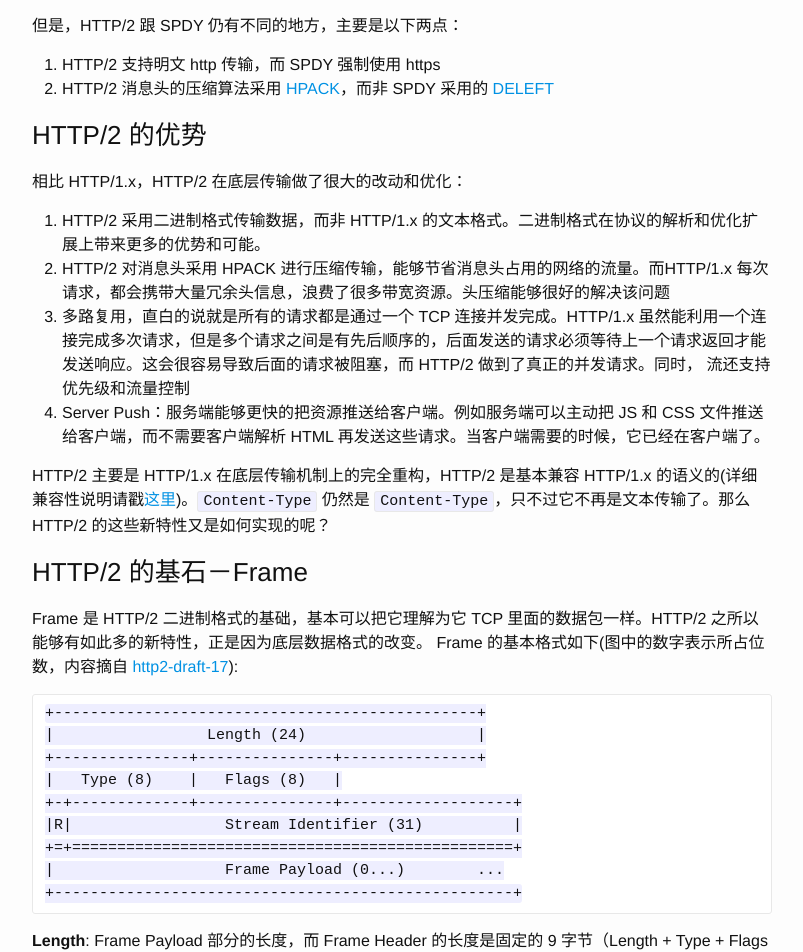
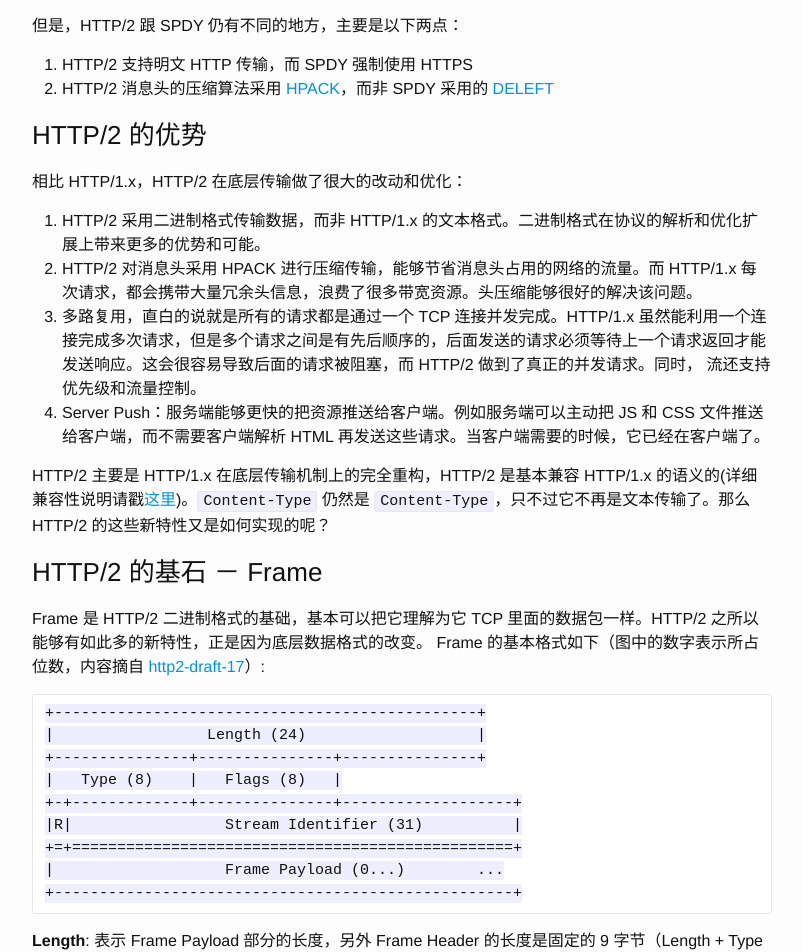
Before and after one commit to upyun/upyun.github.io, a Jekyll site: the page built from _posts/2015-05-13-http2.markdown, in a window 1280 px wide and 1400 px high, scrolled down 351 px. Shown: the top 952 px of the window, without its empty margins (238-1041 px from the left). Built offline with Jekyll 4.4.1, drawn with Linux system fonts in a browser that asks for light colours; comment, search, counter and statistics services are not loaded; some of the changed text lies outside the part shown.

Commit message:
fix typo, change image url

```diff
--- a/_posts/2015-05-13-http2.markdown
+++ b/_posts/2015-05-13-http2.markdown
@@ -7,25 +7,28 @@ comments: true
 ---
 
 ### HTTP/2 源自 SPDY/2
-SPDY 系列协议由谷歌开发，于 2009 年公开。它的设计目标是降低 50% 的页面加载时间。当下很多著名的互联网公司都在自己的网站或 APP 中采用了 SPDY 系列协议(当前最新版本是 SPDY/3.1)，因为它对性能的提升是显而易见的。主流的浏览器(谷歌、火狐、Opera) 也都早已经支持 SPDY，它已经成为了工业标准，HTTP Working-Group 最终决定以 SPDY/2 为基础，开发 HTTP/2。
+
+SPDY 系列协议由谷歌开发，于 2009 年公开。它的设计目标是降低 50% 的页面加载时间。当下很多著名的互联网公司都在自己的网站或 APP 中采用了 SPDY 系列协议（当前最新版本是 SPDY/3.1），因为它对性能的提升是显而易见的。主流的浏览器（谷歌、火狐、Opera）也都早已经支持 SPDY，它已经成为了工业标准，HTTP Working-Group 最终决定以 SPDY/2 为基础，开发 HTTP/2。
 
 但是，HTTP/2 跟 SPDY 仍有不同的地方，主要是以下两点：
 
-1. HTTP/2 支持明文 http 传输，而 SPDY 强制使用 https
+1. HTTP/2 支持明文 HTTP 传输，而 SPDY 强制使用 HTTPS
 2. HTTP/2 消息头的压缩算法采用 [HPACK](http://http2.github.io/http2-spec/compression.html)，而非 SPDY 采用的 [DELEFT](http://zh.wikipedia.org/wiki/DEFLATE)
 
 ### HTTP/2 的优势
+
 相比 HTTP/1.x，HTTP/2 在底层传输做了很大的改动和优化：
 
 1. HTTP/2 采用二进制格式传输数据，而非 HTTP/1.x 的文本格式。二进制格式在协议的解析和优化扩展上带来更多的优势和可能。
-2. HTTP/2 对消息头采用 HPACK 进行压缩传输，能够节省消息头占用的网络的流量。而HTTP/1.x 每次请求，都会携带大量冗余头信息，浪费了很多带宽资源。头压缩能够很好的解决该问题
-3. 多路复用，直白的说就是所有的请求都是通过一个 TCP 连接并发完成。HTTP/1.x 虽然能利用一个连接完成多次请求，但是多个请求之间是有先后顺序的，后面发送的请求必须等待上一个请求返回才能发送响应。这会很容易导致后面的请求被阻塞，而 HTTP/2 做到了真正的并发请求。同时， 流还支持优先级和流量控制
+2. HTTP/2 对消息头采用 HPACK 进行压缩传输，能够节省消息头占用的网络的流量。而 HTTP/1.x 每次请求，都会携带大量冗余头信息，浪费了很多带宽资源。头压缩能够很好的解决该问题。
+3. 多路复用，直白的说就是所有的请求都是通过一个 TCP 连接并发完成。HTTP/1.x 虽然能利用一个连接完成多次请求，但是多个请求之间是有先后顺序的，后面发送的请求必须等待上一个请求返回才能发送响应。这会很容易导致后面的请求被阻塞，而 HTTP/2 做到了真正的并发请求。同时， 流还支持优先级和流量控制。
 4. Server Push：服务端能够更快的把资源推送给客户端。例如服务端可以主动把 JS 和 CSS 文件推送给客户端，而不需要客户端解析 HTML 再发送这些请求。当客户端需要的时候，它已经在客户端了。
 
 HTTP/2 主要是 HTTP/1.x 在底层传输机制上的完全重构，HTTP/2 是基本兼容 HTTP/1.x 的语义的(详细兼容性说明请戳[这里](https://tools.ietf.org/html/draft-ietf-httpbis-http2-17#section-8))。`Content-Type` 仍然是 `Content-Type`，只不过它不再是文本传输了。那么 HTTP/2 的这些新特性又是如何实现的呢？
 
-### HTTP/2 的基石－Frame
-Frame 是 HTTP/2 二进制格式的基础，基本可以把它理解为它 TCP 里面的数据包一样。HTTP/2 之所以能够有如此多的新特性，正是因为底层数据格式的改变。 Frame 的基本格式如下(图中的数字表示所占位数，内容摘自  [http2-draft-17](https://tools.ietf.org/html/draft-ietf-httpbis-http2-17)):
+### HTTP/2 的基石 － Frame
+
+Frame 是 HTTP/2 二进制格式的基础，基本可以把它理解为它 TCP 里面的数据包一样。HTTP/2 之所以能够有如此多的新特性，正是因为底层数据格式的改变。 Frame 的基本格式如下（图中的数字表示所占位数，内容摘自 [http2-draft-17](https://tools.ietf.org/html/draft-ietf-httpbis-http2-17)）:
 
 ~~~
 +-----------------------------------------------+
@@ -38,31 +41,34 @@ Frame 是 HTTP/2 二进制格式的基础，基本可以把它理解为它 TCP
 |                   Frame Payload (0...)        ...
 +---------------------------------------------------+
 ~~~
-**Length**: Frame Payload 部分的长度，而 Frame Header  的长度是固定的 9 字节（Length + Type + Flags + R + Stream Identifier = 72 bit）。
 
-**Type**: 区分这个 Frame Payload 存储的数据是属于 HTTP Header 或者 HTTP Body，以及 HTTP/2 新定义了一些其他的 Frame Type。例如，这个字段为 0 时，表示 DATA 类型(即 HTTP/1.x 里的 Body 部分数据)
+**Length**: 表示 Frame Payload 部分的长度，另外 Frame Header  的长度是固定的 9 字节（Length + Type + Flags + R + Stream Identifier = 72 bit）。
 
-**Flags**: 共 8 位， 每位都起标记作用。每种不同的 Frame Type 都有不同的 Frame Flags。例如发送最后一个 DATA 类型的 Frame 时，就会将 Flags 最后一位设置 1（`flags &= 0x01`），表示 END_STREAM：表示这个 Frame 是流的最后一个数据包。
+**Type**: 区分这个 Frame Payload 存储的数据是属于 HTTP Header 还是 HTTP Body；另外 HTTP/2 新定义了一些其他的 Frame Type，例如，这个字段为 0 时，表示 DATA 类型（即 HTTP/1.x 里的 Body 部分数据）
 
-**R**: 保留位
+**Flags**: 共 8 位， 每位都起标记作用。每种不同的 Frame Type 都有不同的 Frame Flags。例如发送最后一个 DATA 类型的 Frame 时，就会将 Flags 最后一位设置 1（`flags &= 0x01`），表示 END_STREAM，说明这个 Frame 是流的最后一个数据包。
+
+**R**: 保留位。
 
 **Stream Identifier**: 流 ID，当客户端和服务端建立 TCP 链接时，就会先发送一个 Stream ID = 0 的流，用来做些初始化工作。之后客户端和服务端从 1 开始发送请求/响应。
 
 Frame 由 Frame Header 和 Frame Payload 两部分组成。不论是原来的 HTTP Header 还是 HTTP Body，在 HTTP/2 中，都将这些数据存储到 Frame Payload，组成一个个 Frame，再发送响应/请求。通过 Frame Header 中的 Type 区分这个 Frame 的类型。由此可见语义并没有太大变化，而是数据的格式变成二进制的 Frame。二者的转换和关系如下图:
-![HTTP/1.x 数据转换为 HTTP/2](http://as344.b0.upaiyun.com/屏幕快照%202015-05-04%20上午10.17.14.png)
+
+![HTTP/1.x 数据转换为 HTTP/2]({{ site.remoteurl }}/assets/http2.png)
 
 [图片引用自这里](http://chimera.labs.oreilly.com/books/1230000000545/ch12.html#HTTP2_FRAMING_LAYER)
 
 ### 为 HTTP/2 头压缩专门设计的 [HPACK](http://http2.github.io/http2-spec/compression.html)
+
 如果我们约定将常用的请求比如 `GET /index.html` 用一个 1 来表示，`POST /index.html` 用 2 来表示。那么是不是可以节省很多字节？
 
-为 HTTP/2 的专门量身打造的  HAPCK 便是类似这样的思路延伸。它使用一份索引表来定义常用的 HTTP Header。把常用的 HTTP Header 存放在表里。请求的时候便只需要发送在表里的索引位置即可。例如：`:method=GET` 使用索引值 2 表示，`:path=/index.html`使用索引值 5 表示（完整的列表参考：[HPACK Static Table](http://http2.github.io/http2-spec/compression.html#rfc.section.A)）。只要给服务端发送一个 Frame，该 Frame 的 Payload 部分存储 `0x8285`，Frame 的 Type 设置为 Header 类型，便可表示这个 Frame 属于 HTTP header，请求的内容是：
+为 HTTP/2 的专门量身打造的  HAPCK 便是类似这样的思路延伸。它使用一份索引表来定义常用的 HTTP Header。把常用的 HTTP Header 存放在表里。请求的时候便只需要发送在表里的索引位置即可。例如 `:method=GET` 使用索引值 2 表示，`:path=/index.html` 使用索引值 5 表示（完整的列表参考：[HPACK Static Table](http://http2.github.io/http2-spec/compression.html#rfc.section.A)）。只要给服务端发送一个 Frame，该 Frame 的 Payload 部分存储 `0x8285`，Frame 的 Type 设置为 Header 类型，便可表示这个 Frame 属于 HTTP Header，请求的内容是：
 
 ~~~
 GET /index.html
 ~~~
 
-为什么是 `0x8285`，而不是`0x0205`？ 这是因为高位设置为 1 表示这个字节是一个完全索引值（key 和 value 都在索引中）。类似的，通过高位的标志位可以区分出这个字节是属于一个完全索引值，还是仅索引了 key，还是 key 和 value 都没有索引。因为索引表的大小的是有限的，它仅保存了一些常用的 HTTP Header，同时每次请求还可以在表的末尾动态追加新的 HTTP Header 缓存。动态部分称之为 Dynamic Table。Static Table 和 Dynamic Table 在一起组合成了索引表：
+为什么是 `0x8285`，而不是 `0x0205`？ 这是因为高位设置为 1 表示这个字节是一个完全索引值（key 和 value 都在索引中）。类似的，通过高位的标志位可以区分出这个字节是属于一个完全索引值，还是仅索引了 key，还是 key 和 value 都没有索引。因为索引表的大小的是有限的，它仅保存了一些常用的 HTTP Header，同时每次请求还可以在表的末尾动态追加新的 HTTP Header 缓存。动态部分称之为 Dynamic Table。Static Table 和 Dynamic Table 在一起组合成了索引表：
 
 ~~~
 <----------  Index Address Space ---------->
@@ -78,7 +84,8 @@ GET /index.html
 HPACK 不仅仅通过索引键值对来降低数据量，同时还会将字符串进行霍夫曼编码来压缩字符串大小。
 
 以常用的 `User-Agent` 为例，它在静态表中的索引值是 58，它的值是不存在表中的，因为它的值是多变的。第一次请求的时候它的 key 用 58 表示，表示这是一个 `User-Agent` ，它的值部分会进行霍夫曼编码（如果编码后的字符串变更长了，则不采用霍夫曼编码）。服务端收到请求后，会将这个 `User-Agent` 添加到 Dynamic Table 缓存起来，分配一个新的索引值。客户端下一次请求时，假设上次请求`User-Agent`的在表中的索引位置是 62， 此时只需要发送 `0xBE`（同样的，高位置 1），便可以代表： `User-Agent: Mozilla/5.0 (Windows NT 6.1; WOW64) AppleWebKit/537.36 (KHTML, like Gecko) Chrome/33.0.1750.146 Safari/537.36`。其过程如下图所示:
-![HPACK 原理图](http://as344.b0.upaiyun.com/屏幕快照%202015-05-12%20下午8.06.21.png)
+
+![HPACK 原理图]({{ site.remoteurl }}/assets/hpack.png)
 
 [图片引用自这里](http://chimera.labs.oreilly.com/books/1230000000545/ch12.html#HPACK)
 
@@ -86,21 +93,24 @@ HPACK 不仅仅通过索引键值对来降低数据量，同时还会将字符
 
 ### Multipexing 多路复用
 每个 Frame Header 都有一个 Stream ID  就是被用于实现该特性。每次请求/响应使用不同的 Stream ID。就像同一个 TCP 链接上的数据包通过 `IP:PORT`来区分出数据包去往哪里一样。通过 Stream ID 标识，所有的请求和响应都可以欢快的同时跑在一条 TCP 链接上了。 下图是 http 和 spdy(http2 的模型和 spdy 是类似的) 的并发模型对比：
-![http并发模型](http://i.stack.imgur.com/Zp2lf.png])
+
+![http并发模型]({{ site.remoteurl }}/assets/http2request.png)
 
 当流并发时，就会涉及到流的优先级和依赖。优先级高的流会被优先发送。图片请求的优先级要低于 CSS 和 SCRIPT，这个设计可以确保重要的东西可以被优先加载完。
 
 ### Server Push
-当服务端需要主动推送某个资源时，便会发送一个 Frame Type 为 PUSH_PROMISE 的 Frame，里面带了 PUSH 需要新建的 Stream ID。意思是告诉客户端：接下来我要用这个 ID 向你发送东西，客户端准备好接着。客户端解析 Frame 时，发现它是一个 PUSH_PROMISE 类型，便会准备接收服务端要推送的流。
 
-**结束语**：本文简化了很多 HTTP/2 协议中的具体细节，只描述了 HTTP/2
-中主要特性实现的基本过程。如果你想实现一个支持 HTTP/2 的服务器，那么你可以移步
-HTTP/2 官网: <http://http2.github.io/> 做更多了解，官网还提供了一份已经实现 HTTP/2
-的项目列表： <https://github.com/http2/http2-spec/wiki/Implementations。> 关于
-HTTP/2 性能如何，可以参考官方小组给出的例子：<https://http2.akamai.com/demo>
+当服务端需要主动推送某个资源时，便会发送一个 Frame Type 为 PUSH\_PROMISE 的 Frame，里面带了 PUSH 需要新建的 Stream ID。意思是告诉客户端：接下来我要用这个 ID 向你发送东西，客户端准备好接着。客户端解析 Frame 时，发现它是一个 PUSH\_PROMISE 类型，便会准备接收服务端要推送的流。
+
+**结束语**
+
+本文简化了很多 HTTP/2 协议中的具体细节，只描述了 HTTP/2 中主要特性实现的基本过程。
+
+如果你想实现一个支持 HTTP/2 的服务器，那么你可以移步 [HTTP/2 官网](http://http2.github.io/) 做更多了解，它还提供了一份已经实现 HTTP/2 的项目列表：<https://github.com/http2/http2-spec/wiki/Implementations> 。
+
+另外，关于 HTTP/2 性能如何，可以参考官方小组给出的例子：<https://http2.akamai.com/demo>
 
 ### 延伸阅读:
 
-[HTTP/2 gitbook](https://www.gitbook.com/book/ye11ow/http2-explained/details)
-
-[《High Performance Browser Networking》](http://chimera.labs.oreilly.com/books/1230000000545/ch12.html)
+* [HTTP/2 gitbook](https://www.gitbook.com/book/ye11ow/http2-explained/details)
+* [《High Performance Browser Networking》](http://chimera.labs.oreilly.com/books/1230000000545/ch12.html)
```
